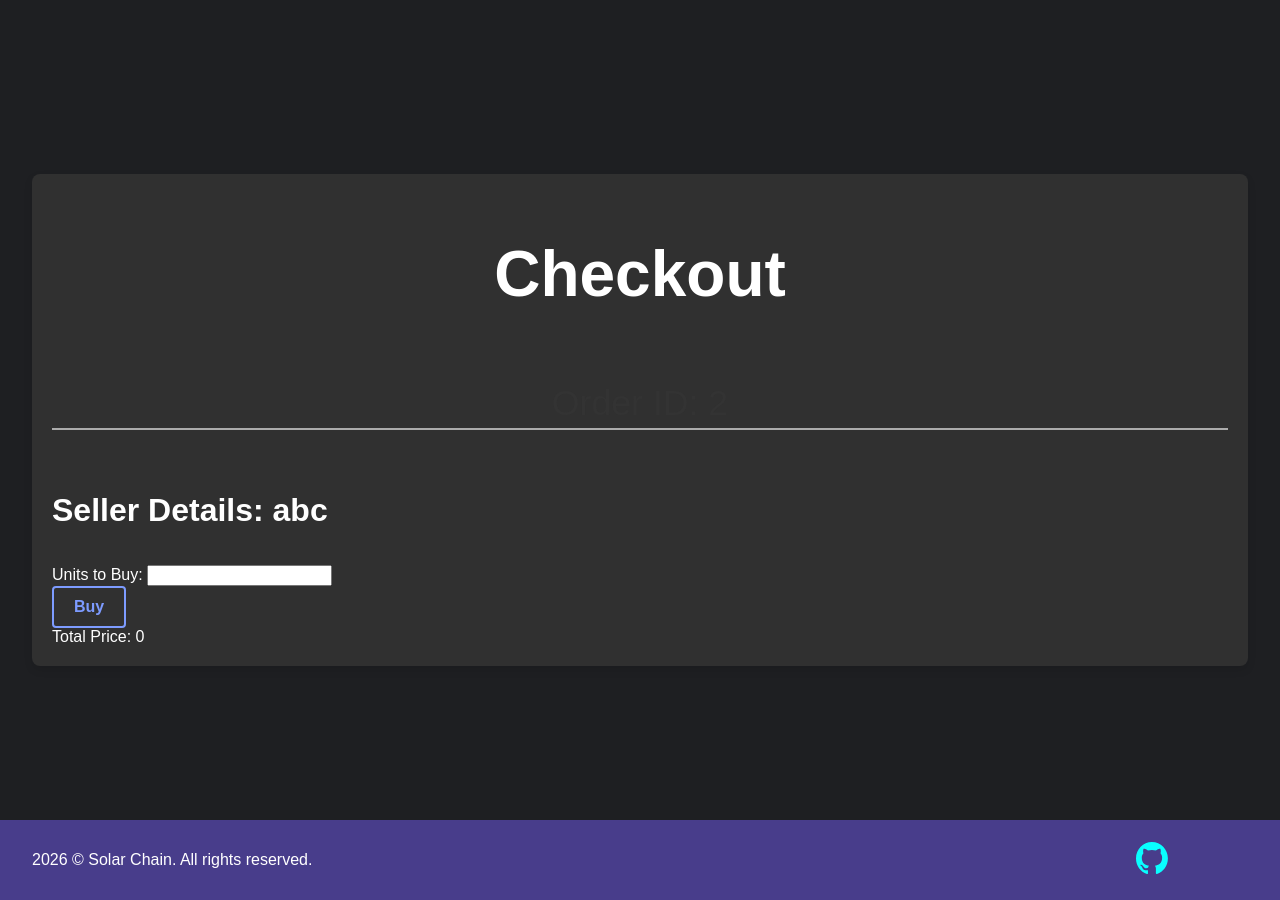
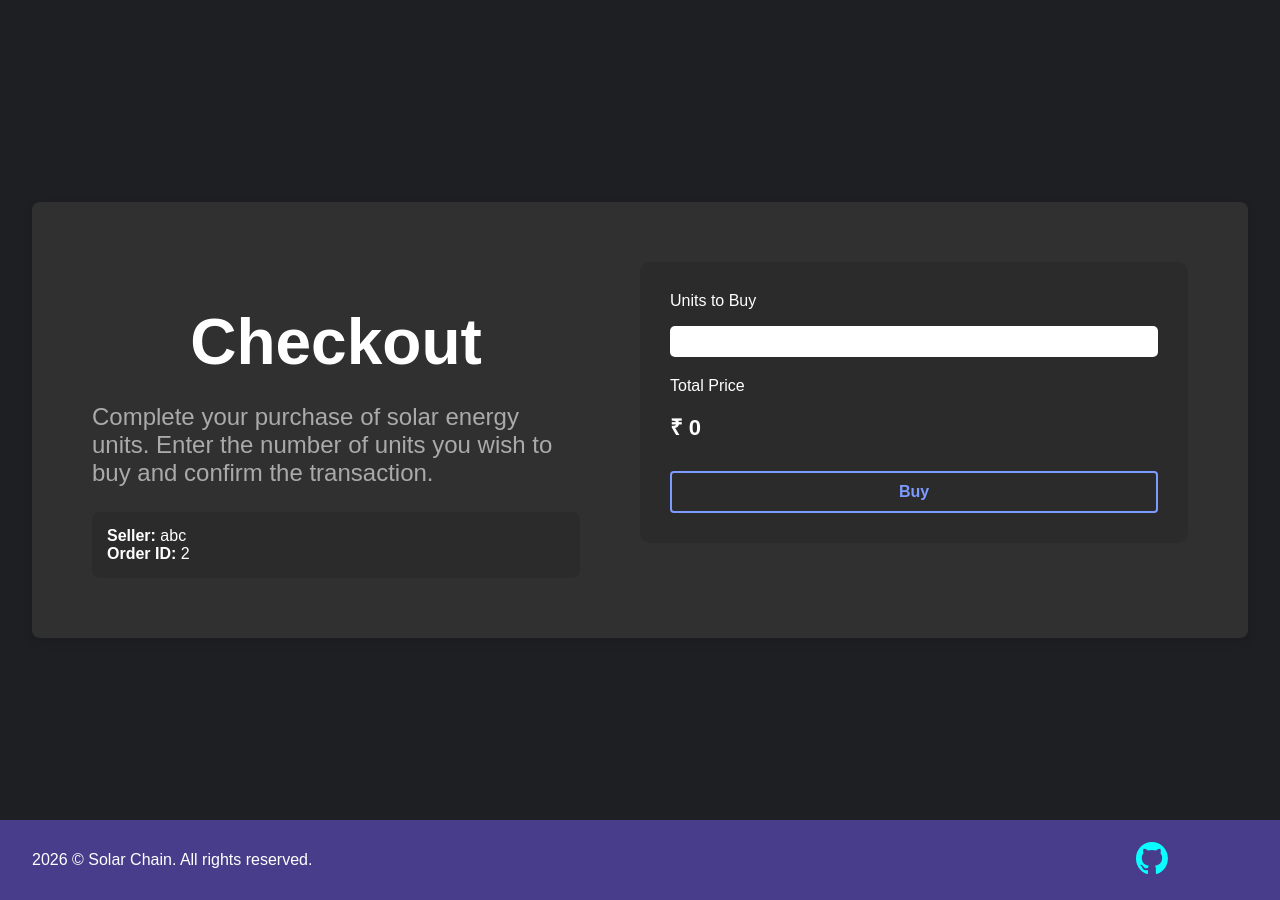
Before and after one commit to Aaryan-Pugarja/SolarChain, a Flask app: page /checkout_page?order_id=2 in a window 1280 px wide; the page is wider, and only the part inside the window is pictured. Shown: the part 48-948 px from the top of that part. Run offline with Flask 3, Linux system fonts and the light colour scheme; a user stored in the database is signed in.

Commit message:
Checkout Page: Improve UI and show real-time price calculation

```diff
--- a/main/static/style.css
+++ b/main/static/style.css
@@ -1085,3 +1085,67 @@ img.account_menubar {
     width: 100%;
     margin-bottom: 0.6em;
 }
+.checkout-container{
+    display:flex;
+    gap:60px;
+    padding:40px;
+    align-items:flex-start;
+}
+
+.checkout-left{
+    flex:1;
+}
+
+.checkout-title{
+    font-size:48px;
+    margin-bottom:10px;
+}
+
+.checkout-caption{
+    color:#aaa;
+    margin-bottom:25px;
+}
+
+.seller-info{
+    background:#2b2b2b;
+    padding:15px;
+    border-radius:8px;
+}
+
+.checkout-right{
+    flex:1;
+    background:#2b2b2b;
+    padding:30px;
+    border-radius:10px;
+}
+
+.checkout-form{
+    display:flex;
+    flex-direction:column;
+    gap:20px;
+}
+
+.form-group{
+    display:flex;
+    flex-direction:column;
+}
+
+.input-field{
+    padding:8px;
+    border-radius:5px;
+    border:none;
+}
+
+.price-display{
+    font-size:22px;
+    font-weight:bold;
+}
+
+.checkout-btn{
+    margin-top:10px;
+}
+
+.error{
+    color:red;
+    font-size:12px;
+}
--- a/main/templates/checkout_page.html
+++ b/main/templates/checkout_page.html
@@ -3,29 +3,67 @@
 
 <div class="content">
     <div class="page" style="width: 95vw;">
-        <h1 class="heading">Checkout</h1>
-        <h2 class="heading">Order ID: {{ order.id }}</h2>
-        <h3>Seller Details: {{ seller.username }}</h3>
+        <div class="checkout-container">
 
-        <form action="" method="post">
-            {{ form.hidden_tag() }}
-            <div>
-                <label>Units to Buy:</label>
-                {{ form.units(size=32) }}
-                {% for error in form.units.errors %}
-                <span style="color: red;">{{ error }}</span>
-                {% endfor %}
+            <div class="checkout-left">
+                <h1 class="checkout-title">Checkout</h1>
+                <p class="checkout-caption">
+                    Complete your purchase of solar energy units.
+                    Enter the number of units you wish to buy and confirm the transaction.
+                </p>
+
+                <div class="seller-info">
+                    <strong>Seller:</strong> {{ seller.username }} <br>
+                    <strong>Order ID:</strong> {{ order.id }}
+                </div>
             </div>
-            <div>
-                <button class="button" type="submit">{{ form.submit.label }}</button>
+
+            <div class="checkout-right">
+
+                <form action="" method="post" class="checkout-form">
+                    {{ form.hidden_tag() }}
+
+                    <div class="form-group">
+                        <label>Units to Buy</label>
+                        {{ form.units(class="input-field", id="unitsInput") }}
+
+                        {% for error in form.units.errors %}
+                        <span class="error">{{ error }}</span>
+                        {% endfor %}
+                    </div>
+
+                    <div class="form-group">
+                        <label>Total Price</label>
+                        <div class="price-display">
+                            ₹ <span id="totalPrice">0</span>
+                        </div>
+                    </div>
+
+                    <button class="button checkout-btn" type="submit">
+                        {{ form.submit.label }}
+                    </button>
+
+                </form>
+
+                {{ display_messages() }}
+
             </div>
-            <div>
-                <label>Total Price:</label>
-                <span id="totalPrice">{{ form.units.data * 5 if form.units.data else 0 }}</span>
-            </div>
-        </form>
-        {{ display_messages() }}
+
+        </div>
     </div>
 </div>
 
+<script>
+    const pricePerUnit = {{ order.price }};
+    const unitsInput = document.getElementById("unitsInput");
+    const totalPrice = document.getElementById("totalPrice");
+
+    function updatePrice() {
+        const units = parseFloat(unitsInput.value) || 0;
+        totalPrice.textContent = (units * pricePerUnit).toFixed(2);
+    }
+
+    unitsInput.addEventListener("input", updatePrice);
+</script>
+
 {% endblock content %}
```
